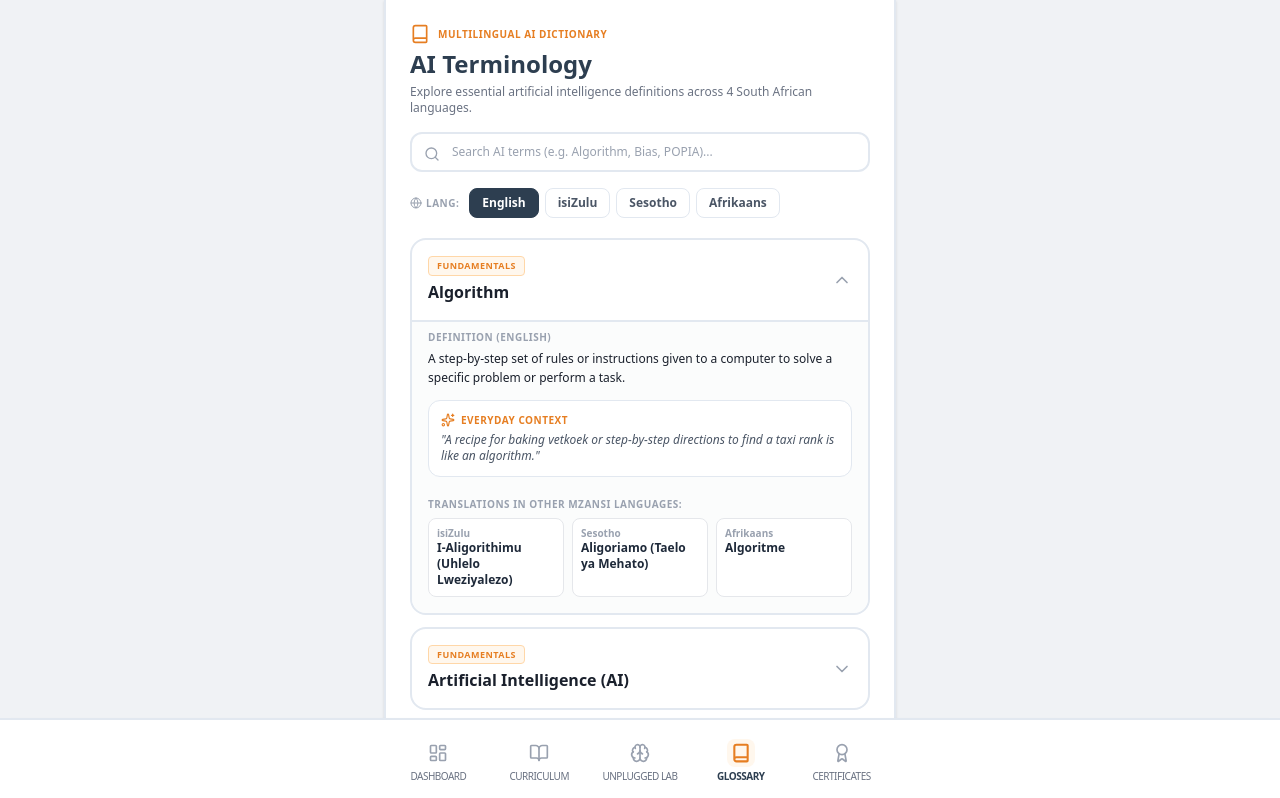
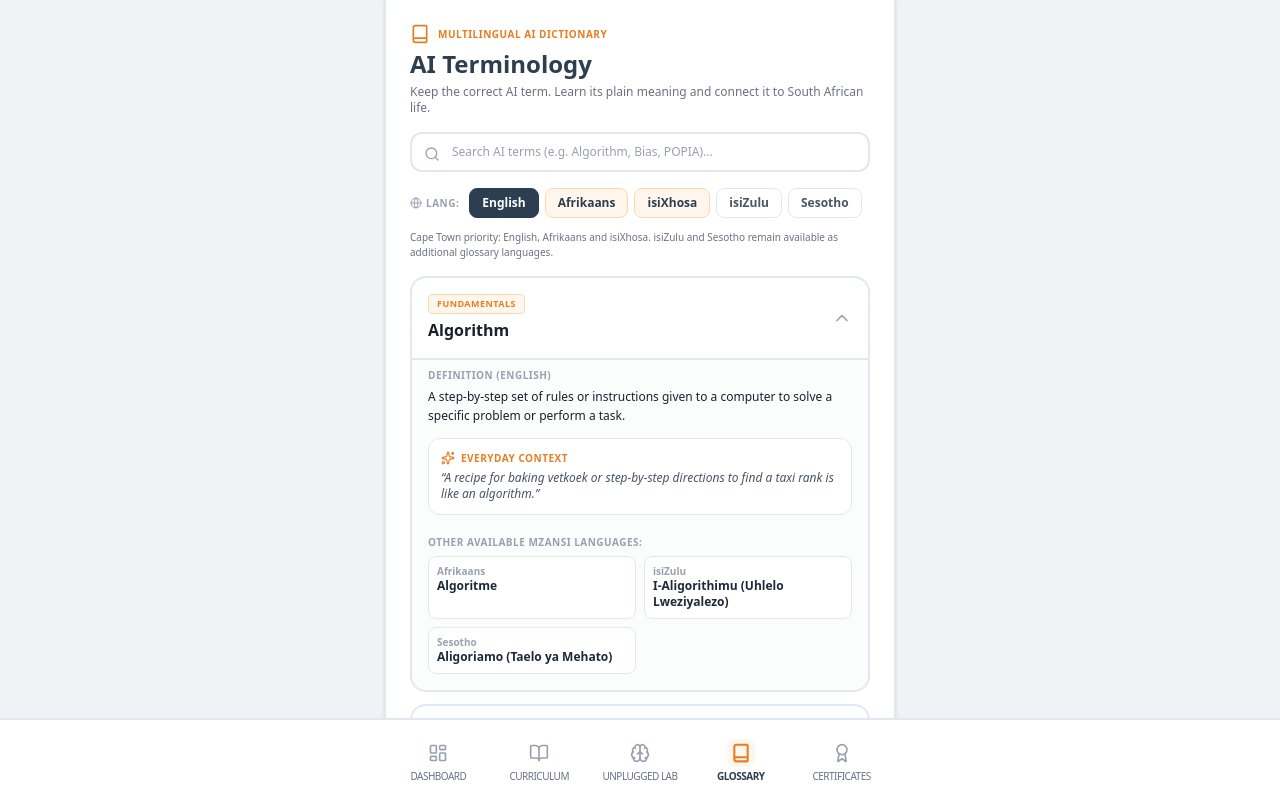
Before and after one commit to marcdiedricks/mzansi-ai-educator, a React (Vite) app: page /mzansi-ai-educator/glossary in a window 1280 px wide. Shown: the top 798 px of the page. Built offline with nearby package versions, Linux system fonts and the light colour scheme.

Commit message:
GLOSSARY-01: prioritise isiXhosa and flag review state

```diff
--- a/src/pages/Glossary.tsx
+++ b/src/pages/Glossary.tsx
@@ -1,12 +1,20 @@
 import { useState } from 'react';
-import { useNavigate } from 'react-router-dom';
-import { Search, Book, Globe, ChevronDown, ChevronUp, Sparkles } from 'lucide-react';
-import { TERMINOLOGY_DATA, MultilingualTerm } from '../lib/terminology';
+import { Search, Book, Globe, ChevronDown, ChevronUp, Sparkles, ShieldCheck } from 'lucide-react';
+import { TERMINOLOGY_DATA } from '../lib/terminology';
+
+type GlossaryLanguage = 'english' | 'afrikaans' | 'isixhosa' | 'isizulu' | 'sesotho';
+
+const languageLabels: Array<{ key: GlossaryLanguage; label: string; priority?: boolean }> = [
+  { key: 'english', label: 'English', priority: true },
+  { key: 'afrikaans', label: 'Afrikaans', priority: true },
+  { key: 'isixhosa', label: 'isiXhosa', priority: true },
+  { key: 'isizulu', label: 'isiZulu' },
+  { key: 'sesotho', label: 'Sesotho' },
+];
 
 export function Glossary() {
-  const navigate = useNavigate();
   const [searchTerm, setSearchTerm] = useState('');
-  const [selectedLanguage, setSelectedLanguage] = useState<'english' | 'isizulu' | 'sesotho' | 'afrikaans'>('english');
+  const [selectedLanguage, setSelectedLanguage] = useState<GlossaryLanguage>('english');
   const [expandedTermId, setExpandedTermId] = useState<string | null>('algorithm');
 
   const filteredTerms = TERMINOLOGY_DATA.filter((item) => {
@@ -14,22 +22,16 @@ export function Glossary() {
     return (
       item.term.toLowerCase().includes(query) ||
       item.english.definition.toLowerCase().includes(query) ||
+      item.afrikaans.term.toLowerCase().includes(query) ||
       item.isizulu.term.toLowerCase().includes(query) ||
-      item.sesotho.term.toLowerCase().includes(query) ||
-      item.afrikaans.term.toLowerCase().includes(query)
+      item.sesotho.term.toLowerCase().includes(query)
     );
   });
 
-  const languageLabels = [
-    { key: 'english', label: 'English' },
-    { key: 'isizulu', label: 'isiZulu' },
-    { key: 'sesotho', label: 'Sesotho' },
-    { key: 'afrikaans', label: 'Afrikaans' },
-  ] as const;
+  const selectedLabel = languageLabels.find((item) => item.key === selectedLanguage)?.label || 'English';
 
   return (
     <div className="p-4 sm:p-6 space-y-4 pb-24">
-      {/* Header */}
       <header>
         <div className="flex items-center gap-2 text-[#E67E22] mb-1">
           <Book className="w-5 h-5" />
@@ -37,53 +39,66 @@ export function Glossary() {
         </div>
         <h1 className="text-2xl font-bold text-[#2D3E50] mb-1">AI Terminology</h1>
         <p className="text-xs font-medium text-gray-500">
-          Explore essential artificial intelligence definitions across 4 South African languages.
+          Keep the correct AI term. Learn its plain meaning and connect it to South African life.
         </p>
       </header>
 
-      {/* Search Input */}
       <div className="relative w-full">
         <Search className="w-4 h-4 text-gray-400 absolute left-3.5 top-3.5" />
         <input
           type="text"
           value={searchTerm}
-          onChange={(e) => setSearchTerm(e.target.value)}
+          onChange={(event) => setSearchTerm(event.target.value)}
           placeholder="Search AI terms (e.g. Algorithm, Bias, POPIA)..."
           className="w-full bg-white border-2 border-[#E2E8F0] focus:border-[#2D3E50] rounded-xl pl-10 pr-4 py-2.5 text-xs font-medium text-[#1A202C] placeholder-gray-400 focus:outline-none transition-colors"
         />
       </div>
 
-      {/* Language Selector Chips */}
+      <div className="space-y-2">
         <div className="flex items-center gap-1.5 overflow-x-auto pb-1 w-full">
           <span className="text-[10px] font-bold text-gray-400 uppercase tracking-wider mr-1 shrink-0 flex items-center gap-1">
             <Globe className="w-3 h-3" /> Lang:
           </span>
-        {languageLabels.map((lang) => (
+          {languageLabels.map((language) => (
             <button
-            key={lang.key}
-            onClick={() => setSelectedLanguage(lang.key)}
+              key={language.key}
+              onClick={() => setSelectedLanguage(language.key)}
               className={`px-3 py-1.5 rounded-lg text-xs font-bold shrink-0 transition-all border ${
-              selectedLanguage === lang.key
+                selectedLanguage === language.key
                   ? 'bg-[#2D3E50] text-white border-[#2D3E50]'
-                : 'bg-white text-gray-600 border-[#E2E8F0] hover:border-gray-300'
+                  : language.priority
+                    ? 'bg-orange-50 text-[#2D3E50] border-orange-200'
+                    : 'bg-white text-gray-600 border-[#E2E8F0]'
               }`}
             >
-            {lang.label}
+              {language.label}
             </button>
           ))}
         </div>
+        <p className="text-[10px] text-gray-500">
+          Cape Town priority: English, Afrikaans and isiXhosa. isiZulu and Sesotho remain available as additional glossary languages.
+        </p>
+      </div>
 
-      {/* Terms List */}
+      {selectedLanguage === 'isixhosa' && (
+        <div className="bg-amber-50 border border-amber-200 rounded-xl p-3 flex gap-2.5">
+          <ShieldCheck className="w-4 h-4 text-amber-700 shrink-0 mt-0.5" />
+          <div>
+            <p className="text-xs font-bold text-amber-900">isiXhosa terminology review in progress</p>
+            <p className="text-[11px] text-amber-800 mt-0.5 leading-relaxed">
+              We will keep the official AI term visible and will only publish isiXhosa explanations after language review. No invented translations are shown.
+            </p>
+          </div>
+        </div>
+      )}
+
       <div className="flex flex-col gap-3 w-full">
         {filteredTerms.map((termItem) => {
           const isExpanded = expandedTermId === termItem.id;
-          const currentLangData = termItem[selectedLanguage];
+          const currentLangData = selectedLanguage === 'isixhosa' ? null : termItem[selectedLanguage];
 
           return (
-            <div
-              key={termItem.id}
-              className="bg-white border-2 border-[#E2E8F0] rounded-2xl overflow-hidden transition-all"
-            >
+            <div key={termItem.id} className="bg-white border-2 border-[#E2E8F0] rounded-2xl overflow-hidden transition-all">
               <button
                 onClick={() => setExpandedTermId(isExpanded ? null : termItem.id)}
                 className="w-full flex items-center justify-between p-4 text-left hover:bg-[#F8F9FA] transition-colors focus:outline-none"
@@ -94,13 +109,12 @@ export function Glossary() {
                       {termItem.category}
                     </span>
                   </div>
-                  <h3 className="font-bold text-[#1A202C] text-sm sm:text-base">
-                    {termItem.term}
-                  </h3>
-                  {selectedLanguage !== 'english' && (
-                    <p className="text-xs font-bold text-[#2D3E50] mt-0.5">
-                      {currentLangData.term}
-                    </p>
+                  <h3 className="font-bold text-[#1A202C] text-sm sm:text-base">{termItem.term}</h3>
+                  {selectedLanguage !== 'english' && currentLangData && (
+                    <p className="text-xs font-bold text-[#2D3E50] mt-0.5">{currentLangData.term}</p>
+                  )}
+                  {selectedLanguage === 'isixhosa' && (
+                    <p className="text-[11px] font-medium text-amber-700 mt-0.5">isiXhosa explanation under review</p>
                   )}
                 </div>
                 <div className="text-gray-400">
@@ -110,53 +124,40 @@ export function Glossary() {
 
               {isExpanded && (
                 <div className="px-4 pb-4 pt-2 border-t-2 border-[#E2E8F0] space-y-3 bg-[#F8F9FA]/50">
+                  {currentLangData ? (
+                    <>
                       <div>
-                    <h4 className="text-[10px] font-bold uppercase tracking-wider text-gray-400 mb-1">
-                      Definition ({languageLabels.find((l) => l.key === selectedLanguage)?.label})
-                    </h4>
-                    <p className="text-xs font-medium text-[#1A202C] leading-relaxed">
-                      {currentLangData.definition}
-                    </p>
+                        <h4 className="text-[10px] font-bold uppercase tracking-wider text-gray-400 mb-1">Definition ({selectedLabel})</h4>
+                        <p className="text-xs font-medium text-[#1A202C] leading-relaxed">{currentLangData.definition}</p>
                       </div>
-
                       <div className="bg-white p-3 rounded-xl border border-[#E2E8F0]">
                         <div className="flex items-center gap-1.5 text-[10px] font-bold uppercase tracking-wider text-[#E67E22] mb-1">
                           <Sparkles className="w-3.5 h-3.5" /> Everyday Context
                         </div>
-                    <p className="text-xs text-gray-600 italic">
-                      "{currentLangData.example}"
-                    </p>
+                        <p className="text-xs text-gray-600 italic">“{currentLangData.example}”</p>
                       </div>
-
-                  {/* All Languages Comparison Accordion */}
-                  <div className="pt-2">
-                    <span className="text-[10px] font-bold uppercase tracking-wider text-gray-400 block mb-1.5">
-                      Translations in Other Mzansi Languages:
-                    </span>
-                    <div className="grid grid-cols-1 sm:grid-cols-3 gap-2 text-xs">
-                      {selectedLanguage !== 'english' && (
-                        <div className="bg-white p-2 rounded-lg border border-gray-200">
-                          <span className="text-[10px] font-bold text-gray-400 block">English</span>
-                          <span className="font-bold text-gray-800">{termItem.term}</span>
+                    </>
+                  ) : (
+                    <div className="bg-white p-3 rounded-xl border border-amber-200">
+                      <p className="text-xs font-bold text-[#2D3E50]">{termItem.term}</p>
+                      <p className="text-xs text-gray-600 mt-1">The isiXhosa definition and local example are awaiting human language review before publication.</p>
                     </div>
                   )}
+
+                  <div className="pt-2">
+                    <span className="text-[10px] font-bold uppercase tracking-wider text-gray-400 block mb-1.5">Other available Mzansi languages:</span>
+                    <div className="grid grid-cols-1 sm:grid-cols-2 gap-2 text-xs">
+                      {selectedLanguage !== 'english' && (
+                        <div className="bg-white p-2 rounded-lg border border-gray-200"><span className="text-[10px] font-bold text-gray-400 block">English</span><span className="font-bold text-gray-800">{termItem.term}</span></div>
+                      )}
+                      {selectedLanguage !== 'afrikaans' && (
+                        <div className="bg-white p-2 rounded-lg border border-gray-200"><span className="text-[10px] font-bold text-gray-400 block">Afrikaans</span><span className="font-bold text-gray-800">{termItem.afrikaans.term}</span></div>
+                      )}
                       {selectedLanguage !== 'isizulu' && (
-                        <div className="bg-white p-2 rounded-lg border border-gray-200">
-                          <span className="text-[10px] font-bold text-gray-400 block">isiZulu</span>
-                          <span className="font-bold text-gray-800">{termItem.isizulu.term}</span>
-                        </div>
+                        <div className="bg-white p-2 rounded-lg border border-gray-200"><span className="text-[10px] font-bold text-gray-400 block">isiZulu</span><span className="font-bold text-gray-800">{termItem.isizulu.term}</span></div>
                       )}
                       {selectedLanguage !== 'sesotho' && (
-                        <div className="bg-white p-2 rounded-lg border border-gray-200">
-                          <span className="text-[10px] font-bold text-gray-400 block">Sesotho</span>
-                          <span className="font-bold text-gray-800">{termItem.sesotho.term}</span>
-                        </div>
-                      )}
-                      {selectedLanguage !== 'afrikaans' && (
-                        <div className="bg-white p-2 rounded-lg border border-gray-200">
-                          <span className="text-[10px] font-bold text-gray-400 block">Afrikaans</span>
-                          <span className="font-bold text-gray-800">{termItem.afrikaans.term}</span>
-                        </div>
+                        <div className="bg-white p-2 rounded-lg border border-gray-200"><span className="text-[10px] font-bold text-gray-400 block">Sesotho</span><span className="font-bold text-gray-800">{termItem.sesotho.term}</span></div>
                       )}
                     </div>
                   </div>
```
Lines whose indentation alone changed are shown as unchanged.
